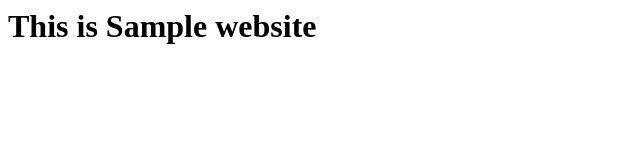
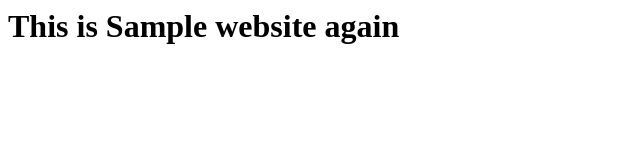
Before and after one commit to MaheshCheboyina/webtestsyn, a plain HTML site: page index.html in a window 1280 px wide. Shown: the whole page, without its empty margins (0-640 px from the left). Drawn offline with Linux system fonts and the light colour scheme.

Commit message:
second add

```diff
--- a/index.html
+++ b/index.html
@@ -1 +1 @@
-<h1> This is Sample website </h1>
+<h1> This is Sample website again </h1>
```
